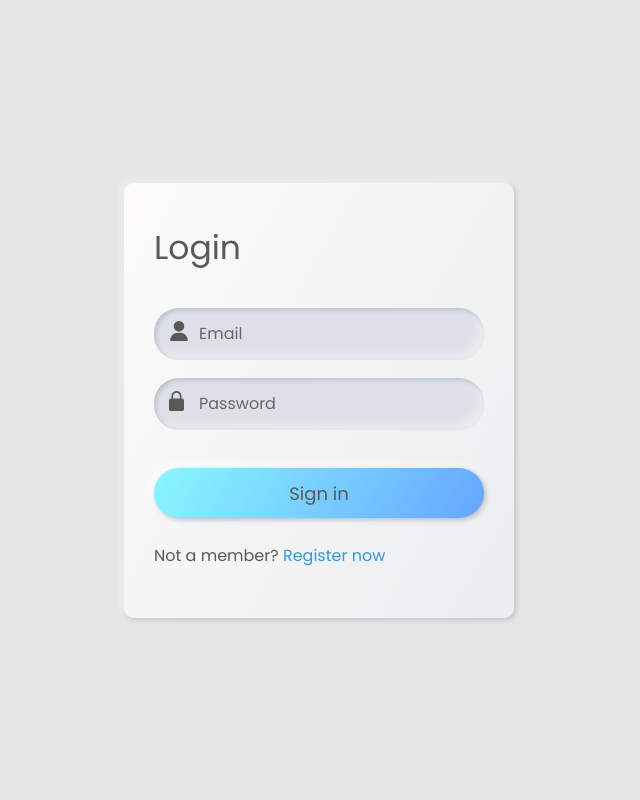
After one commit to Manas-xt/employee-management-system, a PHP site: page /login.html in a window 1280 px wide. The commit adds this page. Shown: the whole page, without its empty margins (321-961 px from the left). Run offline with PHP 8.4, Linux system fonts and the light colour scheme.

Commit message:
added login and register page

```diff
--- /dev/null
+++ b/css/login.css
@@ -0,0 +1,131 @@
+*{
+    font-family: poppins;
+}
+body{
+    margin: 0;
+    padding: 0 40px 0 40px;
+    display: flex;
+    justify-content: center;
+    align-items: center;
+    min-height: 100vh;
+    background: #e5e5e5;
+}
+.content {
+    width: 330px;
+    padding: 40px 30px;
+    background-image: linear-gradient(120deg, #fdfbfb 0%, #ebedee 100%);
+    border-radius: 10px;
+    box-shadow: -3px -3px 7px #ffffff73,
+                 2px 2px 5px rgba(94,104,121,0.288);
+  }
+
+  .content .text {
+    font-size: 33px;
+    font-weight: 400;
+    margin-bottom: 35px;
+    color: #595959;
+  }
+
+  .field {
+    height: 50px;
+    width: 100%;
+    display: flex;
+    position: relative;
+  }
+
+  .field:nth-child(2) {
+    margin-top: 20px;
+  }
+
+  .field .input {
+    height: 100%;
+    width: 100%;
+    padding-left: 45px;
+    outline: none;
+    border: none;
+    font-size: 18px;
+    background: #dde1e7;
+    color: #595959;
+    border-radius: 25px;
+    box-shadow: inset 2px 2px 5px #BABECC,
+                inset -5px -5px 10px #ffffff73;
+  }
+
+  .field .input:focus {
+    box-shadow: inset 1px 1px 2px #BABECC,
+                inset -1px -1px 2px #ffffff73;
+  }
+
+  .field .span {
+    position: absolute;
+    color: #595959;
+    width: 50px;
+    line-height: 55px;
+  }
+
+  .field .label {
+    position: absolute;
+    top: 50%;
+    transform: translateY(-50%);
+    left: 45px;
+    pointer-events: none;
+    color: #666666;
+  }
+
+  .field .input:valid ~ label {
+    opacity: 0;
+  }
+
+  .forgot-pass {
+    text-align: left;
+    margin: 10px 0 10px 5px;
+  }
+
+  .forgot-pass a {
+    font-size: 16px;
+    color: #666666;
+    text-decoration: none;
+  }
+
+  .forgot-pass:hover a {
+    text-decoration: underline;
+  }
+
+  .button {
+    margin: 15px 0;
+    width: 100%;
+    height: 50px;
+    font-size: 18px;
+    line-height: 50px;
+    font-weight: 400;
+    background: #dde1e7;
+    border-radius: 25px;
+    border: none;
+    outline: none;
+    cursor: pointer;
+    color: #595959;
+    box-shadow: 2px 2px 5px #BABECC,
+               -5px -5px 10px #ffffff73;
+               background-image: linear-gradient(120deg, #89f7fe 0%, #66a6ff 100%);
+  }
+
+  .button:focus {
+    color: #595959;
+    box-shadow: inset 2px 2px 5px #BABECC,
+               inset -5px -5px 10px #ffffff73;
+  }
+
+  .sign-up {
+    margin: 10px 0;
+    color: #595959;
+    font-size: 16px;
+  }
+
+  .sign-up a {
+    color: #3498db;
+    text-decoration: none;
+  }
+
+  .sign-up a:hover {
+    text-decoration: underline;
+  }
--- /dev/null
+++ b/login.html
@@ -0,0 +1,37 @@
+<!DOCTYPE html>
+<html lang="en">
+<head>
+    <meta charset="UTF-8">
+    <meta name="viewport" content="width=device-width, initial-scale=1.0">
+    <title>Login Page</title>
+    <link rel="stylesheet" href="css/login.css">
+    <link rel="preconnect" href="https://fonts.googleapis.com">
+<link rel="preconnect" href="https://fonts.gstatic.com" crossorigin>
+<link href="https://fonts.googleapis.com/css2?family=Lato:ital,wght@0,100;0,300;0,400;0,700;0,900;1,100;1,300;1,400;1,700;1,900&family=Poppins:ital,wght@0,100;0,200;0,300;0,400;0,500;0,600;0,700;0,800;0,900;1,100;1,200;1,300;1,400;1,500;1,600;1,700;1,800;1,900&display=swap" rel="stylesheet">
+</head>
+<body>
+    <div class="content">
+        <div class="text">
+           Login
+        </div>
+        <form action="#">
+           <div class="field">
+              <input required="" type="text" class="input">
+              <span class="span"><svg class="" xml:space="preserve" style="enable-background:new 0 0 512 512" viewBox="0 0 512 512" y="0" x="0" height="20" width="50" xmlns:xlink="http://www.w3.org/1999/xlink" version="1.1" xmlns="http://www.w3.org/2000/svg"><g><path class="" data-original="#000000" fill="#595959" d="M256 0c-74.439 0-135 60.561-135 135s60.561 135 135 135 135-60.561 135-135S330.439 0 256 0zM423.966 358.195C387.006 320.667 338.009 300 286 300h-60c-52.008 0-101.006 20.667-137.966 58.195C51.255 395.539 31 444.833 31 497c0 8.284 6.716 15 15 15h420c8.284 0 15-6.716 15-15 0-52.167-20.255-101.461-57.034-138.805z"></path></g></svg></span>
+              <label class="label">Email</label>
+           </div>
+           <div class="field">
+              <input required="" type="password" class="input">
+              <span class="span"><svg class="" xml:space="preserve" style="enable-background:new 0 0 512 512" viewBox="0 0 512 512" y="0" x="0" height="20" width="50" xmlns:xlink="http://www.w3.org/1999/xlink" version="1.1" xmlns="http://www.w3.org/2000/svg"><g><path class="" data-original="#000000" fill="#595959" d="M336 192h-16v-64C320 57.406 262.594 0 192 0S64 57.406 64 128v64H48c-26.453 0-48 21.523-48 48v224c0 26.477 21.547 48 48 48h288c26.453 0 48-21.523 48-48V240c0-26.477-21.547-48-48-48zm-229.332-64c0-47.063 38.27-85.332 85.332-85.332s85.332 38.27 85.332 85.332v64H106.668zm0 0"></path></g></svg></span>
+              <label class="label">Password</label>
+           </div>
+           <br>
+           <button class="button">Sign in</button>
+           <div class="sign-up">
+              Not a member?
+              <a href="register.html">Register now</a>
+           </div>
+        </form>
+     </div>
+</body>
+</html>
```
Also changed, not shown: css/register.css (added, +131 -0 lines), css/style.css (renamed from style.css, +7 -1 lines), index.html (+4 -6 lines), register.html (added, +52 -0 lines).
